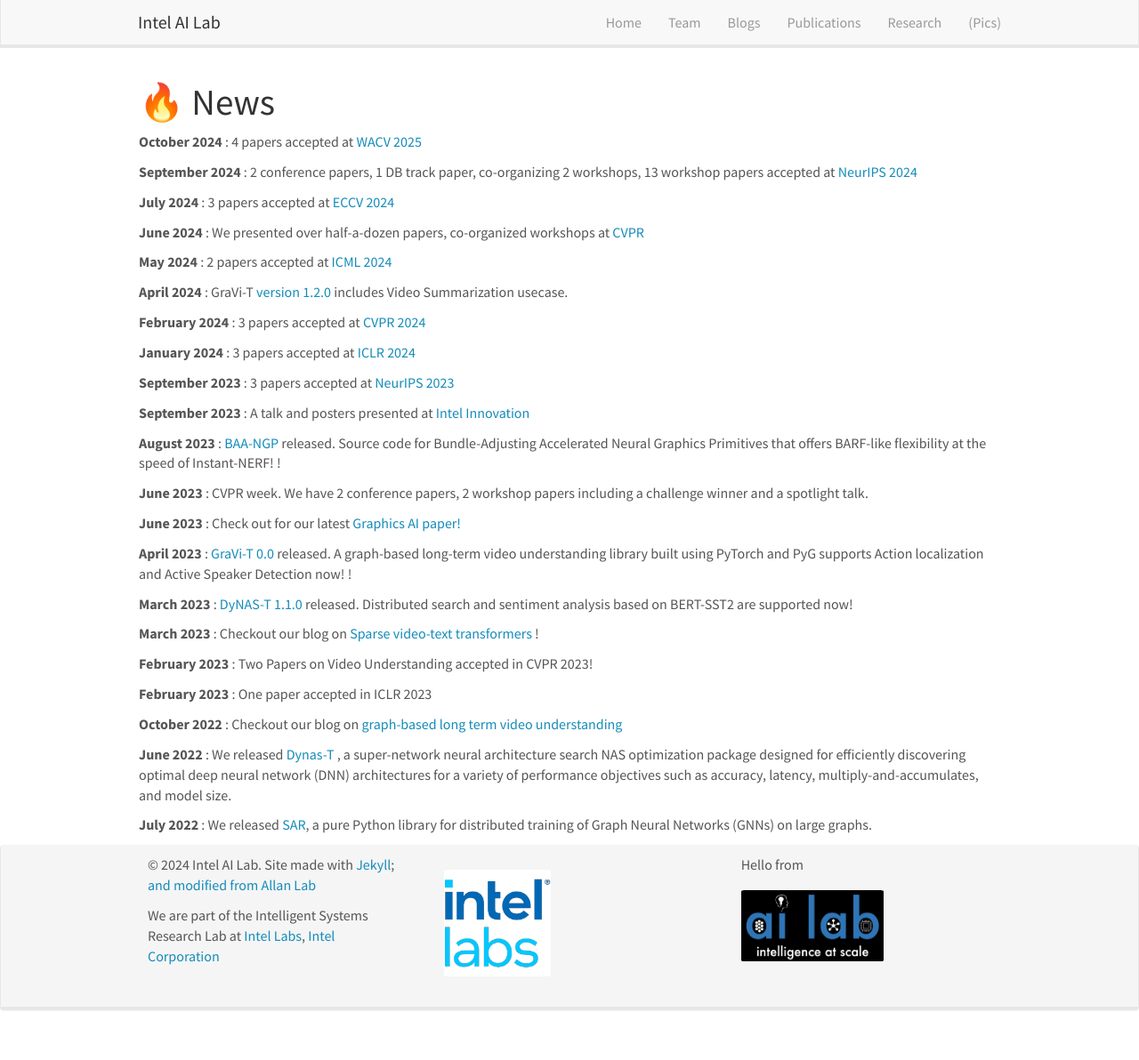
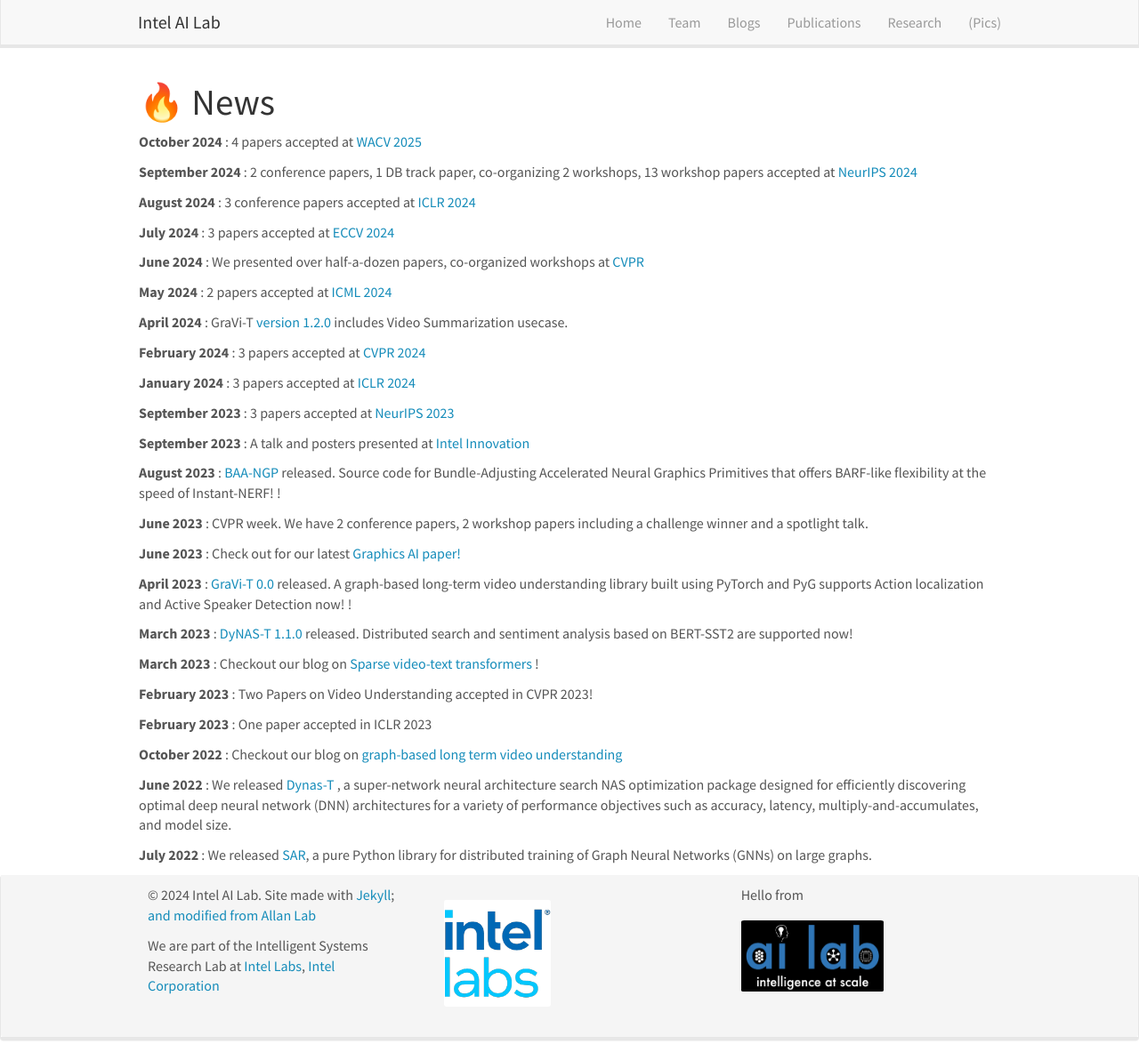
Before and after one commit to intelailabpage/intelailabpage.github.io, a Jekyll site: the page built from _pages/allnews.md, in a window 1280 px wide and 1192 px high. Shown: the whole window at 89% size. Built offline with Jekyll 4.4.1, drawn with Linux system fonts in a browser that asks for light colours; nearby versions of some CDN libraries.

Commit message:
Update news.yml

```diff
--- a/_data/news.yml
+++ b/_data/news.yml
@@ -3,6 +3,9 @@
 
 - date: September 2024
   headline: 2 conference papers, 1 DB track paper, co-organizing 2 workshops, 13 workshop papers accepted at <a href="https://neurips.cc/"> NeurIPS 2024 </a>
+
+- date: August 2024
+  headline: 3 conference papers accepted at <a href="https://iclr.cc/Conferences/2024"> ICLR 2024 </a>
 
 - date: July 2024
   headline: 3 papers accepted at <a href="https://eccv.ecva.net/"> ECCV 2024 </a>
```
